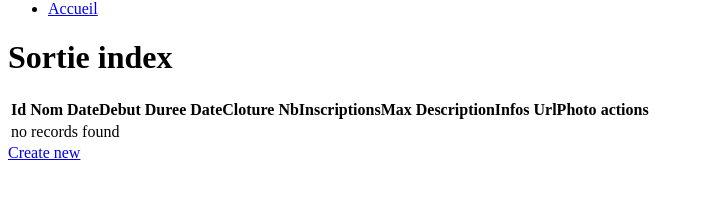
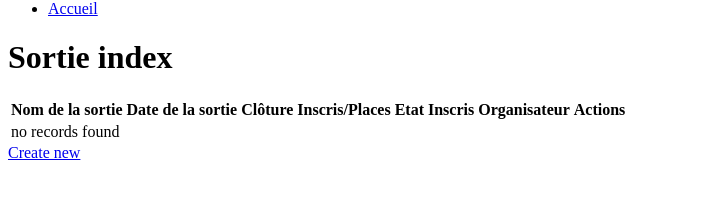
Before and after one commit to Slario/sortir, a Symfony app: template templates/sortie/index.html.twig in a window 1280 px wide. Shown: the part 594-800 px from the top of the page, without its empty margins (0-704 px from the left). Run offline with Twig, Linux system fonts and the light colour scheme; the template is opened without the code that fills it, so the values that code supplies are empty; some libraries are stand-ins or nearby versions.

Commit message:
modif index sortie et registration

```diff
--- a/templates/sortie/index.html.twig
+++ b/templates/sortie/index.html.twig
@@ -8,28 +8,42 @@
     <table class="table">
         <thead>
             <tr>
-                <th>Id</th>
-                <th>Nom</th>
-                <th>DateDebut</th>
-                <th>Duree</th>
-                <th>DateCloture</th>
-                <th>NbInscriptionsMax</th>
-                <th>DescriptionInfos</th>
-                <th>UrlPhoto</th>
-                <th>actions</th>
+                <th>Nom de la sortie</th>
+                <th>Date de la sortie</th>
+                <th>Clôture</th>
+                <th>Inscris/Places</th>
+                <th>Etat</th>
+                <th>Inscris</th>
+                <th>Organisateur</th>
+                <th>Actions</th>
             </tr>
         </thead>
         <tbody>
         {% for sortie in sorties %}
             <tr>
-                <td>{{ sortie.id }}</td>
                 <td>{{ sortie.nom }}</td>
                 <td>{{ sortie.dateDebut ? sortie.dateDebut|date('Y-m-d H:i:s') : '' }}</td>
-                <td>{{ sortie.duree }}</td>
                 <td>{{ sortie.dateCloture ? sortie.dateCloture|date('Y-m-d H:i:s') : '' }}</td>
-                <td>{{ sortie.nbInscriptionsMax }}</td>
-                <td>{{ sortie.descriptionInfos }}</td>
-                <td>{{ sortie.urlPhoto }}</td>
+                <td>{{ sortie.nbInscriptions }}/{{ sortie.nbInscriptionsMax }}</td>
+                <td>
+                    {% if sortie.etat == 'CRE' %}
+                    En création
+                    {% elseif sortie.etat == 'OUV' %}
+                    Ouverte
+                    {% elseif sortie.etat == 'ENC' %}
+                    En cours
+                    {% elseif sortie.etat == 'PAS' %}
+                    Passée
+                    {% elseif sortie.etat == 'ANN' %}
+                    Fermée
+                {% endif %}
+                </td>
+                <td>
+                    {% if sortie.estInscris(app.user) %}
+                    {{ X }}
+                    {% endif %}
+                </td>
+                <td>{{ sortie.organisateur }}</td>
                 <td>
                     <a href="{{ path('sortie_show', {'id': sortie.id}) }}">show</a>
                     <a href="{{ path('sortie_edit', {'id': sortie.id}) }}">edit</a>
```
Also changed, not shown: src/Controller/RegistrationController.php (+7 -1 lines), src/Entity/Inscription.php (+20 -0 lines), src/Entity/Sortie.php (+24 -1 lines), 1 other file.
